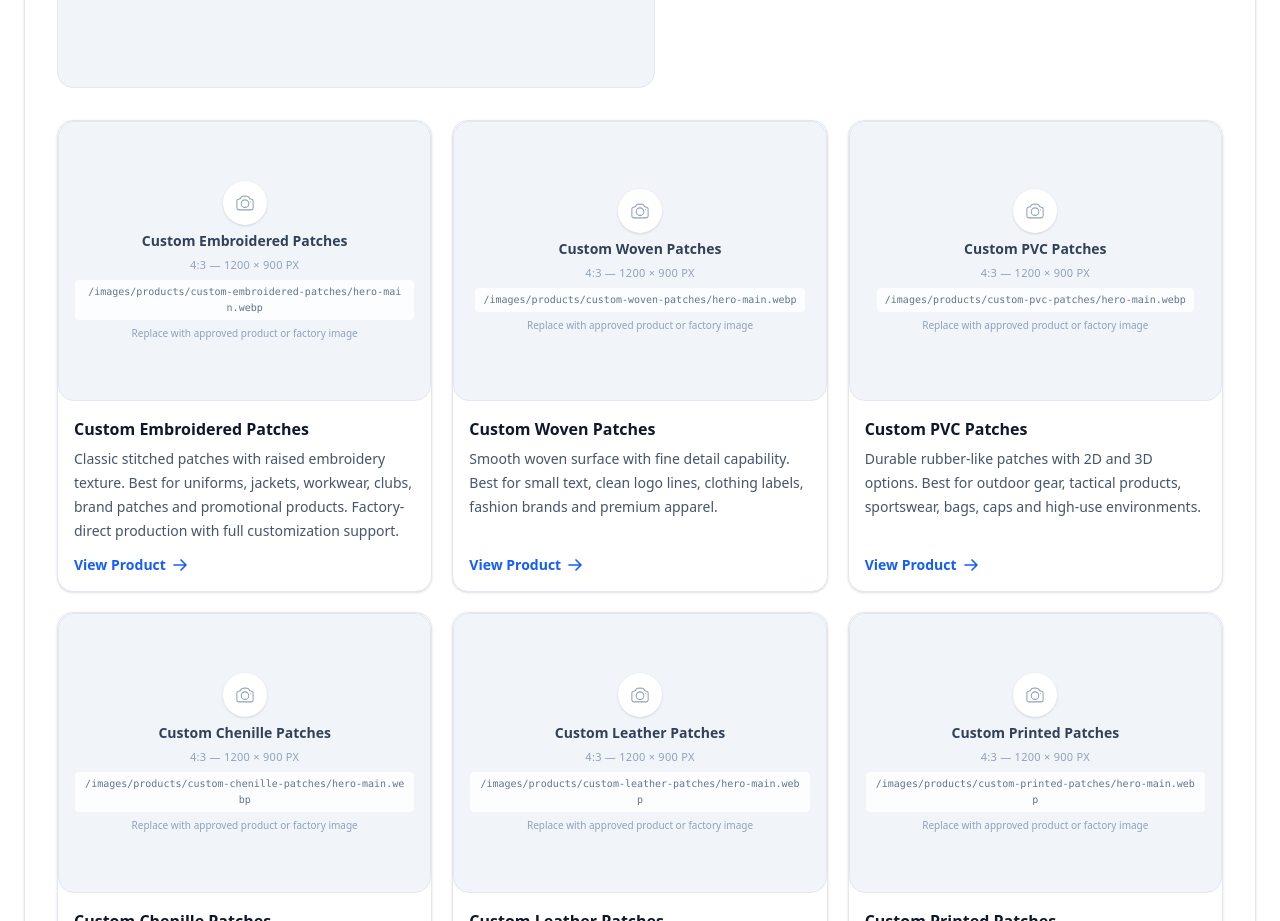
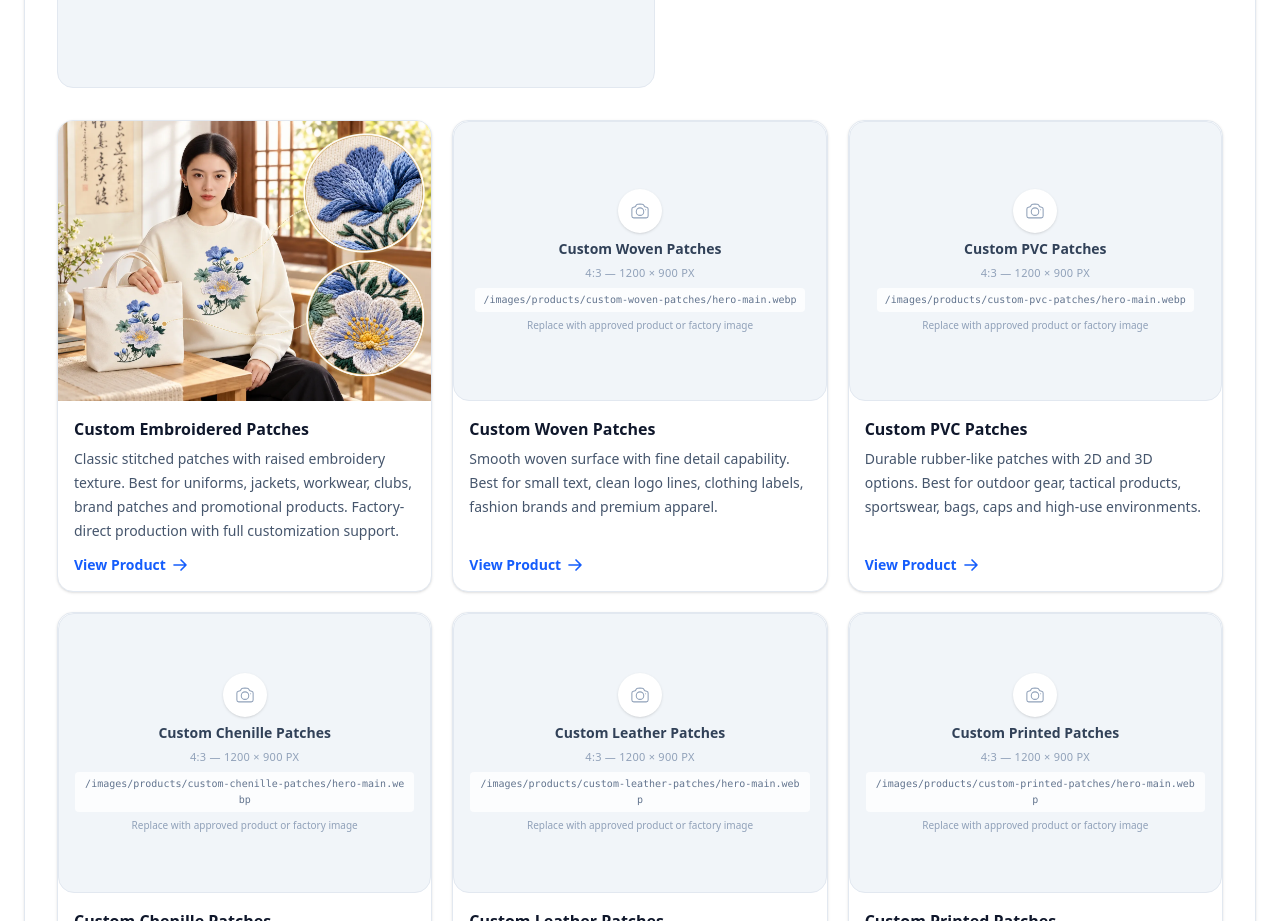
Before and after one commit to KevinGan333/kaka-patches-website, a Next.js app: page /products in a window 1280 px wide. Shown: the part 1220-2141 px from the top of the page. Built offline with nearby package versions, Linux system fonts and the light colour scheme.

Commit message:
Update embroidered patches product card with supplied application image

```diff
--- a/app/products/page.tsx
+++ b/app/products/page.tsx
@@ -206,9 +206,10 @@ export default async function ProductsPage() {
                         <ProductImageSlot
                           title={p.displayName || p.name}
                           slotPath={`/images/products/${p.slug}/hero-main.webp`}
+                          explicitSrc={p.slug === "custom-embroidered-patches" ? "/images/products/custom-embroidered-patch-work-uniform.webp" : undefined}
                           ratio="4:3"
                           recommendedSize="1200 × 900 px"
-                          alt={p.displayName || p.name}
+                          alt={p.slug === "custom-embroidered-patches" ? "Custom floral embroidered patches on a cream sweatshirt and canvas tote bag, with close-up stitching details" : p.displayName || p.name}
                         />
                         <div className="flex flex-1 flex-col p-4">
                           <h4 className="text-base font-bold text-slate-900">{p.displayName || p.name}</h4>
```
Also changed, not shown: public/images/products/custom-embroidered-patch-work-uniform.webp (added).
